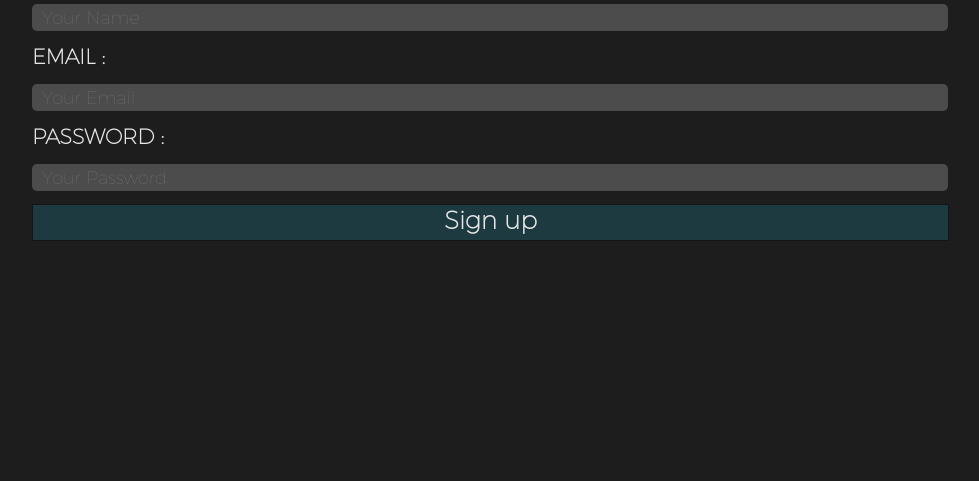
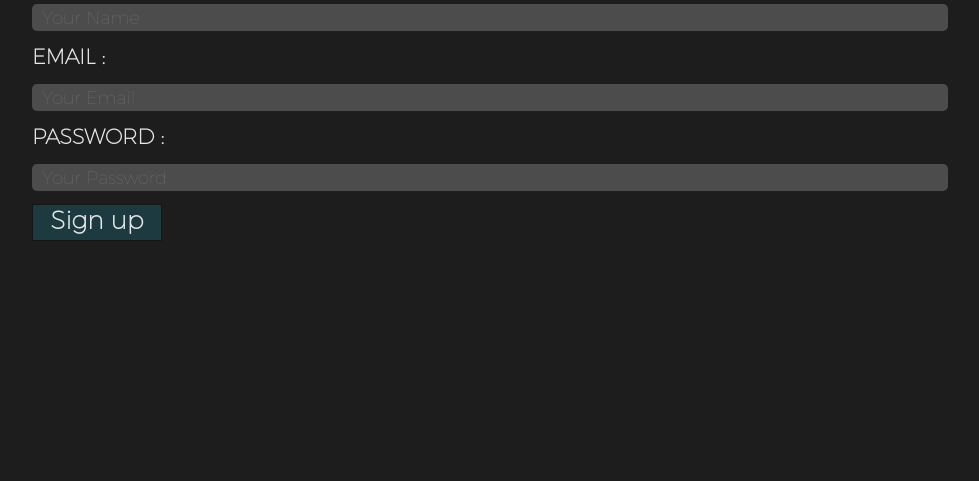
Before and after one commit to mvng/coinvault, a PHP site: page /signup.html in a window 1280 px wide. Shown: the part 196-677 px from the top of the page, without its empty margins (160-1139 px from the left). Run offline with PHP 8.4, Linux system fonts and the light colour scheme.

Commit message:
Changed size of signup button

```diff
--- a/css/style.css
+++ b/css/style.css
@@ -908,6 +908,6 @@ select {
   text-align: center;
   top: 50%;
   left: 15%;
-  width: 71.5%;
+  width: 10%;
   height: 35px;
 }
```
